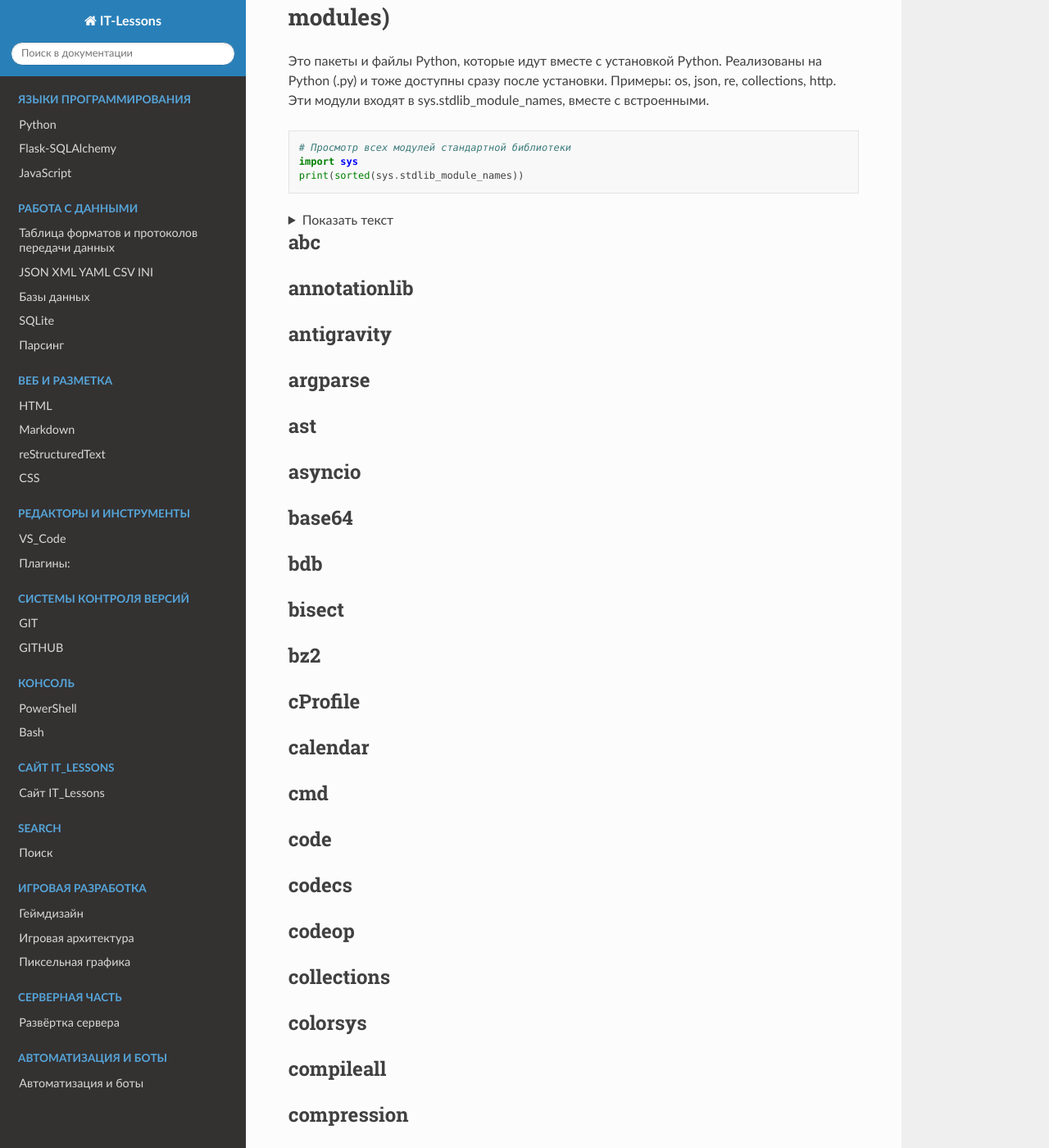
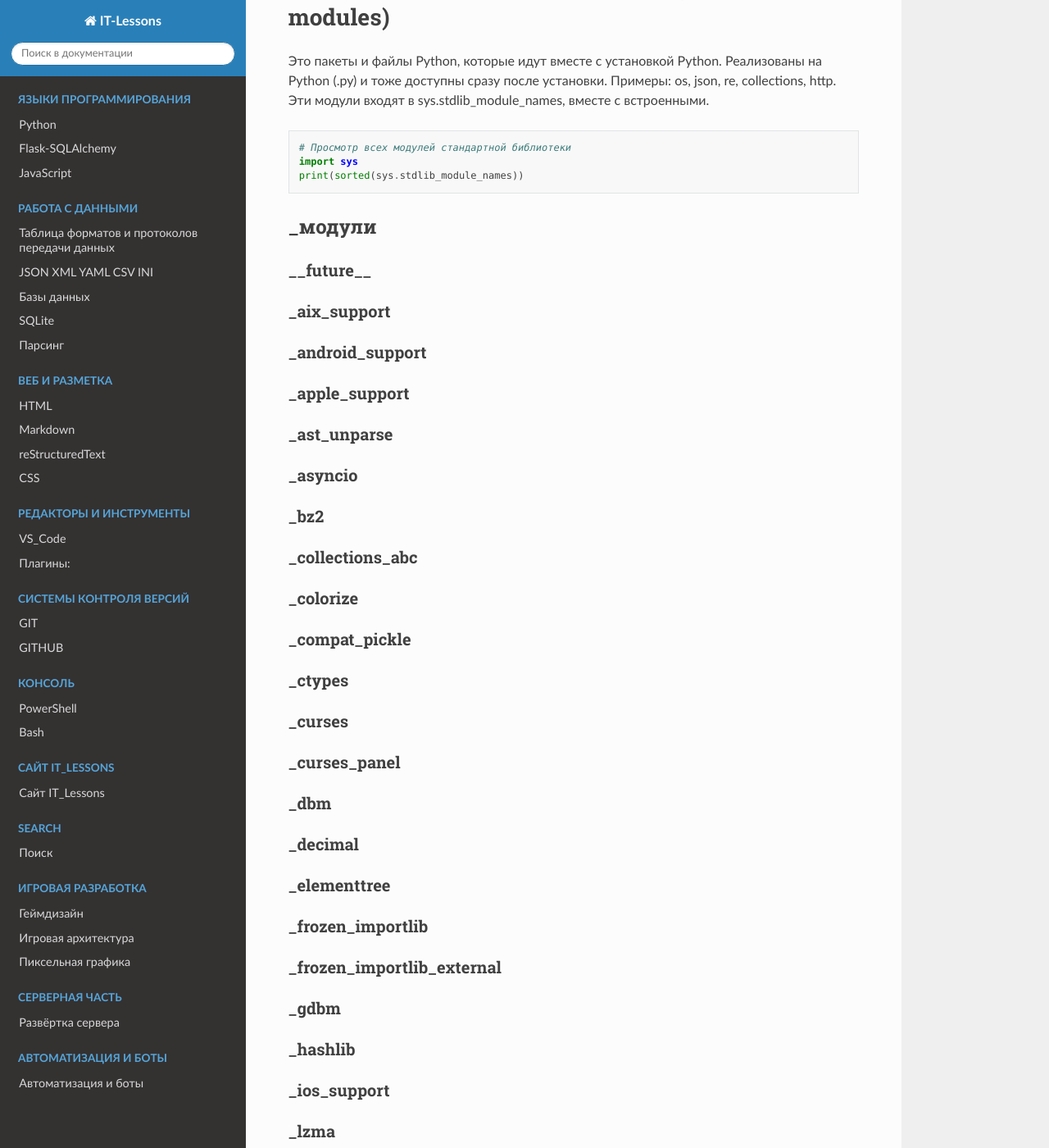
Before and after one commit to NMSprog/5_ITL, a Sphinx documentation site: the page built from source/Python/Built_in_module.rst, in a window 1280 px wide and 1400 px high, scrolled down 3195 px. Shown: the whole window at 82% size. Built offline with Sphinx 7.4.7 and the Read the Docs theme 3.1.0, drawn with Linux system fonts in a browser that asks for light colours; some of the changed text lies outside the part shown.

Commit message:
23.11.25 добовление в Python

```diff
--- a/source/Python/Built_in_module.rst
+++ b/source/Python/Built_in_module.rst
@@ -156,166 +156,161 @@ _модули — только если знаешь точно, что дела
     import sys
     print(sorted(sys.stdlib_module_names))
 
+_модули
+^^^^^^^^^^^^^^^
 
-.. raw:: html
+__future__
+""""""""""""""""""""""""
 
-    <details>
-    <summary>Показать текст</summary>
+_aix_support
+""""""""""""""""""""""""
 
-    __future__
-    ^^^^^^^^^^^^^^^
+_android_support
+""""""""""""""""""""""""
 
-    _aix_support
-    ^^^^^^^^^^^^^^^
+_apple_support
+""""""""""""""""""""""""
 
-    _android_support
-    ^^^^^^^^^^^^^^^^
+_ast_unparse
+""""""""""""""""""""""""
 
-    _apple_support
-    ^^^^^^^^^^^^^^^
+_asyncio
+""""""""""""""""""""""""
 
-    _ast_unparse
-    ^^^^^^^^^^^^^^^^
+_bz2
+""""""""""""""""""""""""
 
-    _asyncio
-    ^^^^^^^^^^^^^^^^
+_collections_abc
+""""""""""""""""""""""""
 
-    _bz2
-    ^^^^^^^^^^^^^^^^
+_colorize
+""""""""""""""""""""""""
 
-    _collections_abc
-    ^^^^^^^^^^^^^^^^
+_compat_pickle
+""""""""""""""""""""""""
 
-    _colorize
-    ^^^^^^^^^^^^^^^^
+_ctypes
+""""""""""""""""""""""""
 
-    _compat_pickle
-    ^^^^^^^^^^^^^^^^
+_curses
+""""""""""""""""""""""""
 
-    _ctypes
-    ^^^^^^^^^^^^^^^^
+_curses_panel
+""""""""""""""""""""""""
 
-    _curses
-    ^^^^^^^^^^^^^^^^
+_dbm
+""""""""""""""""""""""""
 
-    _curses_panel
-    ^^^^^^^^^^^^^^^^
+_decimal
+""""""""""""""""""""""""
 
-    _dbm
-    ^^^^^^^^^^^^^^^^
+_elementtree
+""""""""""""""""""""""""
 
-    _decimal
-    ^^^^^^^^^^^^^^^^
+_frozen_importlib
+""""""""""""""""""""""""
 
-    _elementtree
-    ^^^^^^^^^^^^^^^^
+_frozen_importlib_external
+""""""""""""""""""""""""
 
-    _frozen_importlib
-    ^^^^^^^^^^^^^^^^^^^^^^^^^^^^^^^^
+_gdbm
+""""""""""""""""""""""""
 
-    _frozen_importlib_external
-    ^^^^^^^^^^^^^^^^^^^^^^^^^^^^^^^^
+_hashlib
+""""""""""""""""""""""""
 
-    _gdbm
-    ^^^^^^^^^^^^^^^^
+_ios_support
+""""""""""""""""""""""""
 
-    _hashlib
-    ^^^^^^^^^^^^^^^^
+_lzma
+""""""""""""""""""""""""
 
-    _ios_support
-    ^^^^^^^^^^^^^^^^
+_markupbase
+""""""""""""""""""""""""
 
-    _lzma
-    ^^^^^^^^^^^^^^^^
+_multiprocessing
+""""""""""""""""""""""""
 
-    _markupbase
-    ^^^^^^^^^^^^^^^^
+_opcode_metadata
+""""""""""""""""""""""""
 
-    _multiprocessing
-    ^^^^^^^^^^^^^^^^
+_osx_support
+""""""""""""""""""""""""
 
-    _opcode_metadata
-    ^^^^^^^^^^^^^^^^
+_overlapped
+""""""""""""""""""""""""
 
-    _osx_support
-    ^^^^^^^^^^^^^^^^
+_posixshmem
+""""""""""""""""""""""""
 
-    _overlapped
-    ^^^^^^^^^^^^^^^^
+_posixsubprocess
+""""""""""""""""""""""""
 
-    _posixshmem
-    ^^^^^^^^^^^^^^^^
+_py_abc
+""""""""""""""""""""""""
 
-    _posixsubprocess
-    ^^^^^^^^^^^^^^^^
+_py_warnings
+""""""""""""""""""""""""
 
-    _py_abc
-    ^^^^^^^^^^^^^^^^
+_pydatetime
+""""""""""""""""""""""""
 
-    _py_warnings
-    ^^^^^^^^^^^^^^^^
+_pydecimal
+""""""""""""""""""""""""
 
-    _pydatetime
-    ^^^^^^^^^^^^^^^^
+_pyio
+""""""""""""""""""""""""
 
-    _pydecimal
-    ^^^^^^^^^^^^^^^^
+_pylong
+""""""""""""""""""""""""
 
-    _pyio
-    ^^^^^^^^^^^^^^^^
+_pyrepl
+""""""""""""""""""""""""
 
-    _pylong
-    ^^^^^^^^^^^^^^^^
+_queue
+""""""""""""""""""""""""
 
-    _pyrepl
-    ^^^^^^^^^^^^^^^^
+_remote_debugging
+""""""""""""""""""""""""
 
-    _queue
-    ^^^^^^^^^^^^^^^^
+_scproxy
+""""""""""""""""""""""""
 
-    _remote_debugging
-    ^^^^^^^^^^^^^^^^^^^^^^^^^^^^^^^^
+_sitebuiltins
+""""""""""""""""""""""""
 
-    _scproxy
-    ^^^^^^^^^^^^^^^^
+_socket
+""""""""""""""""""""""""
 
-    _sitebuiltins
-    ^^^^^^^^^^^^^^^^
+_sqlite3
+""""""""""""""""""""""""
 
-    _socket
-    ^^^^^^^^^^^^^^^^
+_ssl
+""""""""""""""""""""""""
 
-    _sqlite3
-    ^^^^^^^^^^^^^^^^
+_strptime
+""""""""""""""""""""""""
 
-    _ssl
-    ^^^^^^^^^^^^^^^^
+_threading_local
+""""""""""""""""""""""""
 
-    _strptime
-    ^^^^^^^^^^^^^^^^
+_tkinter
+""""""""""""""""""""""""
 
-    _threading_local
-    ^^^^^^^^^^^^^^^^
+_uuid
+""""""""""""""""""""""""
 
-    _tkinter
-    ^^^^^^^^^^^^^^^^
+_weakrefset
+""""""""""""""""""""""""
 
-    _uuid
-    ^^^^^^^^^^^^^^^^
+_wmi
+""""""""""""""""""""""""
 
-    _weakrefset
-    ^^^^^^^^^^^^^^^^
+_zoneinfo
+""""""""""""""""""""""""
 
-    _wmi
-    ^^^^^^^^^^^^^^^^
-
-    _zoneinfo
-    ^^^^^^^^^^^^^^^^
-
-    _zstd
-    ^^^^^^^^^^^^^^^^
-
-    </details>
+_zstd
+""""""""""""""""""""""""
 
 abc
 ^^^^^^^^^^^^^^^^
```
